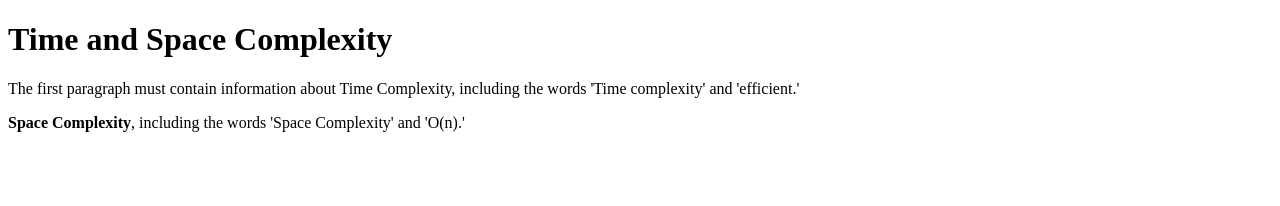
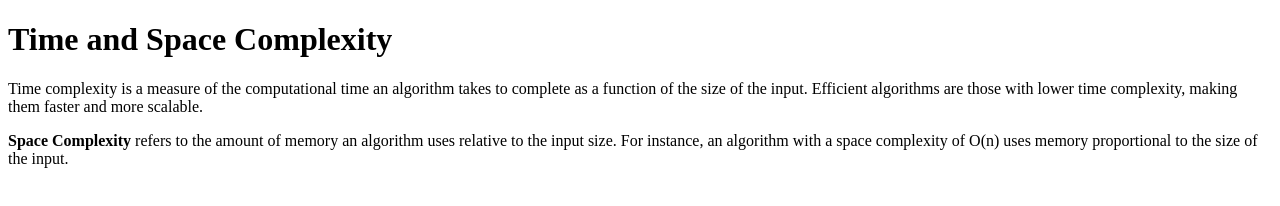
Before and after one commit to acciojob/time-and-space-complexity-Balramrawat, a website: page main.html in a window 1280 px wide. Drawn offline with Linux system fonts and the light colour scheme.

Commit message:
created a submission

```diff
--- a/main.html
+++ b/main.html
@@ -10,9 +10,18 @@
 <body>
 	<!-- the entire body must be written by student -->
 	<h1>Time and Space Complexity</h1>
-	<p>The first paragraph must contain information about Time Complexity, including the words 'Time complexity' and 'efficient.'</p>
-	<p> <b>Space Complexity</b>, including the words 'Space Complexity' and 'O(n).'</p>
-
+	 <p>
+        Time complexity is a measure of the computational time
+		 an algorithm takes to complete as a function of the size
+		 of the input. Efficient algorithms are those with lower
+		 time complexity, making them faster and more scalable.
+    </p>
+    <p>
+        <b>Space Complexity</b> refers to the amount of memory an
+		algorithm uses relative to the input size. For instance, an
+		algorithm with a space complexity of O(n) uses memory
+		proportional to the size of the input.
+    </p>
     <script type="text/javascript" src="./script.js">
 </script>
 
```
